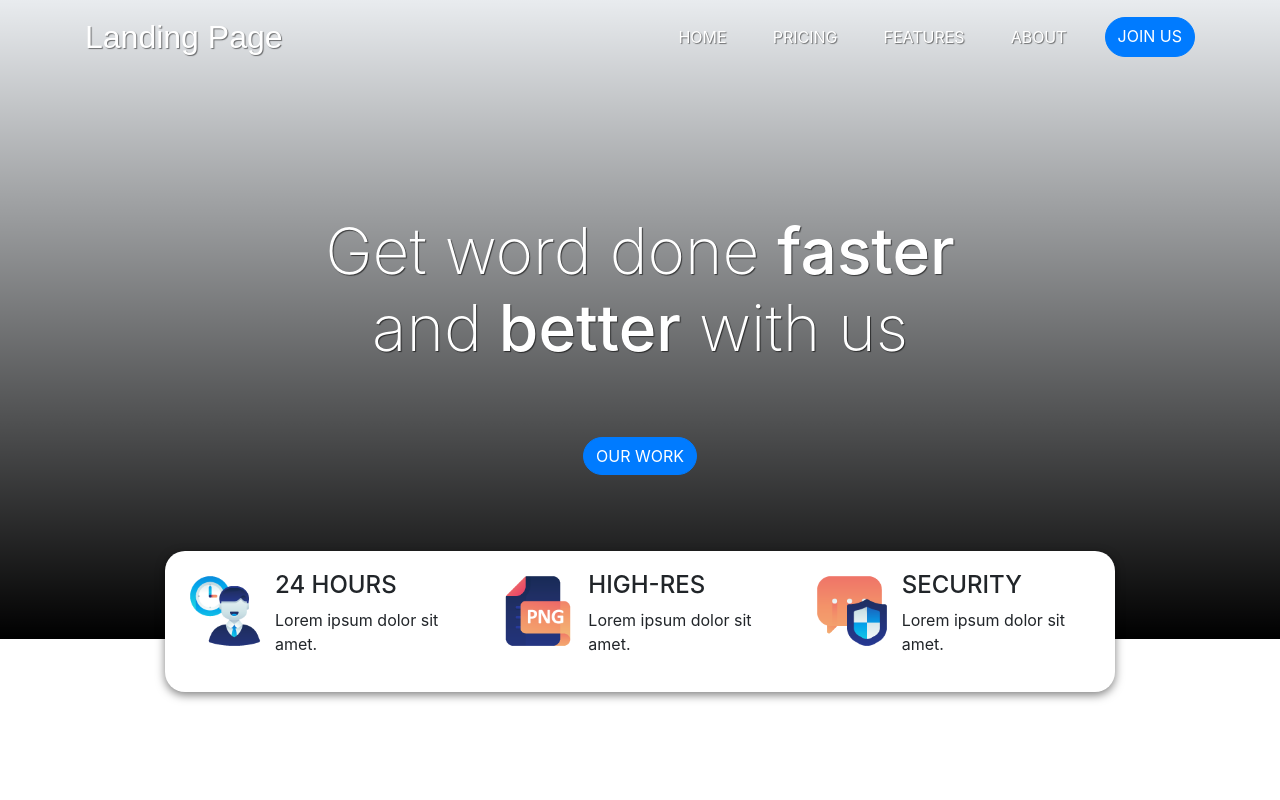
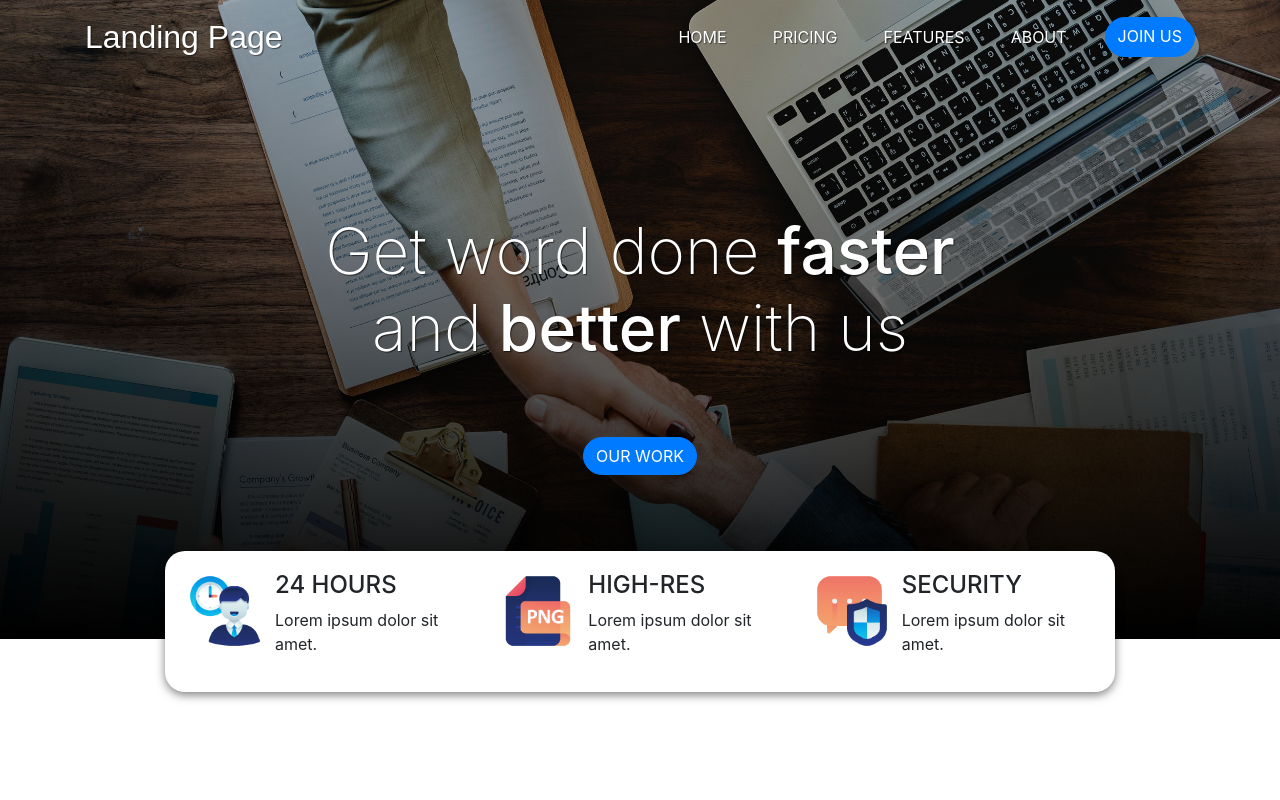
Before and after one commit to mustajab15/mustajab15.github.io, a plain HTML site: page index.html in a window 1280 px wide. Shown: the top 800 px of the page. Drawn offline with nearby package versions, Linux system fonts and the light colour scheme; a web font is replaced by a local one.

Commit message:
Memperbaiki image pada style.css

```diff
--- a/style/style.css
+++ b/style/style.css
@@ -38,7 +38,7 @@
 
 /* Jumbotron */
 .jumbotron {
-    background-image: url(img/img/jumbotron-bg.jpg);
+    background-image: url(../img/img/jumbotron-bg.jpg);
     height: 500px;
     background-size: cover;
     text-align: center;
```
